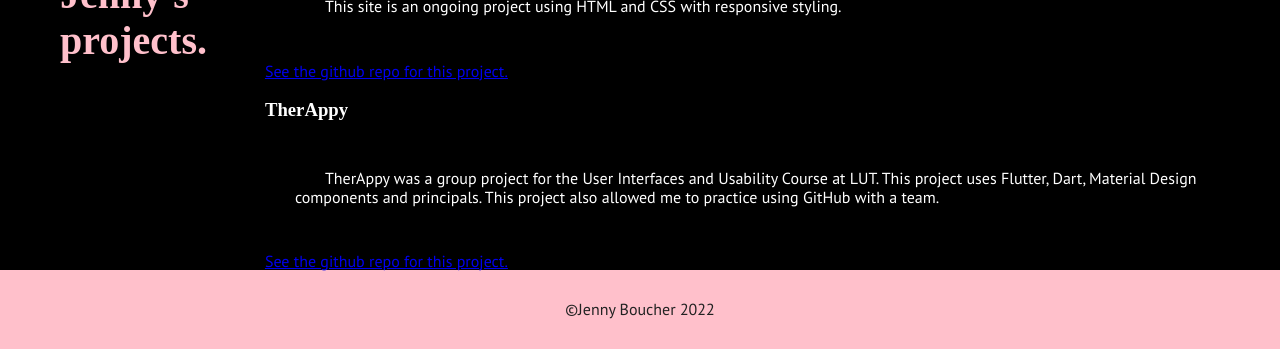
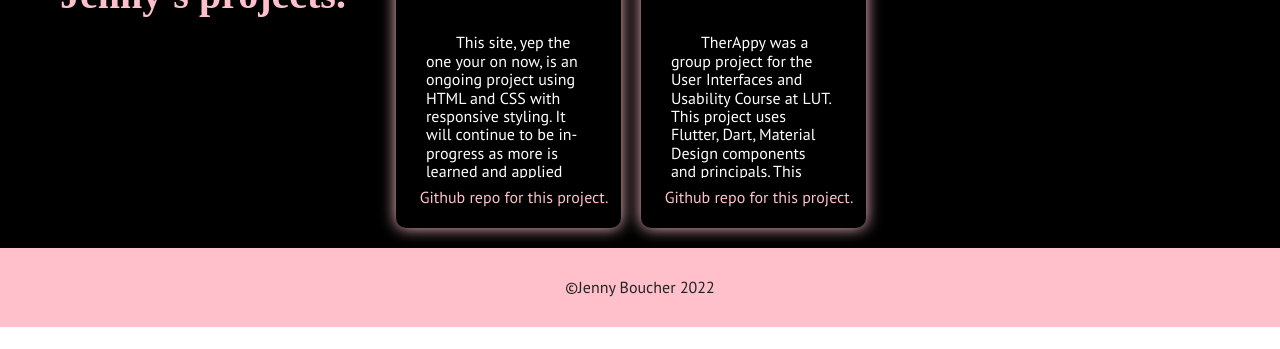
Before and after one commit to jboucher154/personalSite, a website built with Parcel: page index.html in a window 1280 px wide. Shown: the part 1191-1540 px from the top of the page. After the commit the page ends 1518 px from the top, so only its background shows below. Built offline with nearby package versions, Linux system fonts and the light colour scheme; a web font is replaced by a local one.

Commit message:
add styling for project cards, refactor card html for optimal styling

```diff
--- a/css/main.css
+++ b/css/main.css
@@ -123,7 +123,27 @@ p {
   display: flex;
   margin: auto 30px;
 }
+/*styling for scroll bars*/
+.scrollable::-webkit-scrollbar {
+  width: 8px;
+}
 
+.scrollable::-webkit-scrollbar-track {
+  background-color: transparent;
+}
+
+.scrollable::-webkit-scrollbar-thumb {
+  background: #555;
+  border-radius: 5px;
+}
+
+.scrollable::-webkit-scrollbar-thumb:hover {
+  background: pink;
+}
+
+.scrollable::-webkit-scrollbar-corner {
+  background-color: transparent;
+}
 
 /*navigation bar*/
 nav {
@@ -355,10 +375,56 @@ header .image-container img {
   color: white;
 }
 
-
 #projects h2{
   color: pink;
 }
+
+.cardContainer {
+  display: flex;
+  margin: 10px;
+  flex-wrap: wrap;
+}
+
+card {
+  width: 225px;
+  height: 300px;
+  box-shadow: 0px 0px 15px pink;
+  margin: 10px;
+  border-radius: 10px;
+}
+
+.cardContentHolder {
+  height: 100%;
+  width: 90%;
+  margin: 5px;
+  padding: 5px;
+  display: flex;
+  flex-direction: column;
+  flex: 1;
+}
+
+card p {
+  padding: 20px;
+  max-height: 125px;
+  overflow: scroll;
+  margin-bottom: 10px;
+}
+
+.link{
+  /*margin-top: auto;*/
+  align-self: flex-end;
+}
+
+card a {
+  color: pink;
+  text-decoration: none;
+  margin-bottom: 10px;
+}
+
+card a:hover {
+  text-decoration: underline;
+}
+
 
 /*styling for smaller screens first breakpoint 850px*/
 @media only screen and (max-width: 850px) {
--- a/index.html
+++ b/index.html
@@ -109,24 +109,33 @@
     <section id="projects">
       <div class="content-container">
         <h2>Jenny's projects.</h2>
-        <div class="card container">
-          <card id="personalSite">
+        <div class="cardContainer">
+          <card class="scrollable" id="personalSite">
+            <div class="cardContentHolder">
+              <div class="cardContent">
                 <h3 class="title">Personal Site</h3>
+              </div>
               <div class="cardContent">
-              <p class="cardDescription">This site is an ongoing project using HTML and CSS with responsive styling.</p>
-              <div class="links">
-                <a href="https://github.com/jboucher154/personalSite" target="blank"> See the github repo for this project.</a>
+                <p class="cardDescription scrollable">This site, yep the one your on now, is an ongoing project using HTML and CSS
+                  with responsive styling. It will continue to be in-progress as more is learned and applied here!</p>
+              </div>
+              <div class="cardContent link">
+                <a href="https://github.com/jboucher154/personalSite" target="blank"> Github repo for this project.</a>
               </div>
             </div>
           </card>
-          <card id="TherAppy">
+          <card class="scrollable" id="TherAppy">
+            <div class="cardContentHolder">
+              <div class="cardContent">
                 <h3 class="title">TherAppy</h3>
+              </div>
               <div class="cardContent">
-              <p class="cardDescription">TherAppy was a group project for the User Interfaces and Usability Course at LUT.
+                <p class="cardDescription scrollable">TherAppy was a group project for the User Interfaces and Usability Course at LUT.
                   This project uses Flutter, Dart, Material Design components and principals. This project also allowed me
                   to practice using GitHub with a team.</p>
-              <div class="links">
-                <a href="https://github.com/jboucher154/therappy" target="blank"> See the github repo for this project.</a>
+              </div>
+              <div class="cardContent link">
+                <a href="https://github.com/jboucher154/therappy" target="blank"> Github repo for this project.</a>
               </div>
             </div>
           </card>
```
Lines whose indentation alone changed are shown as unchanged.
